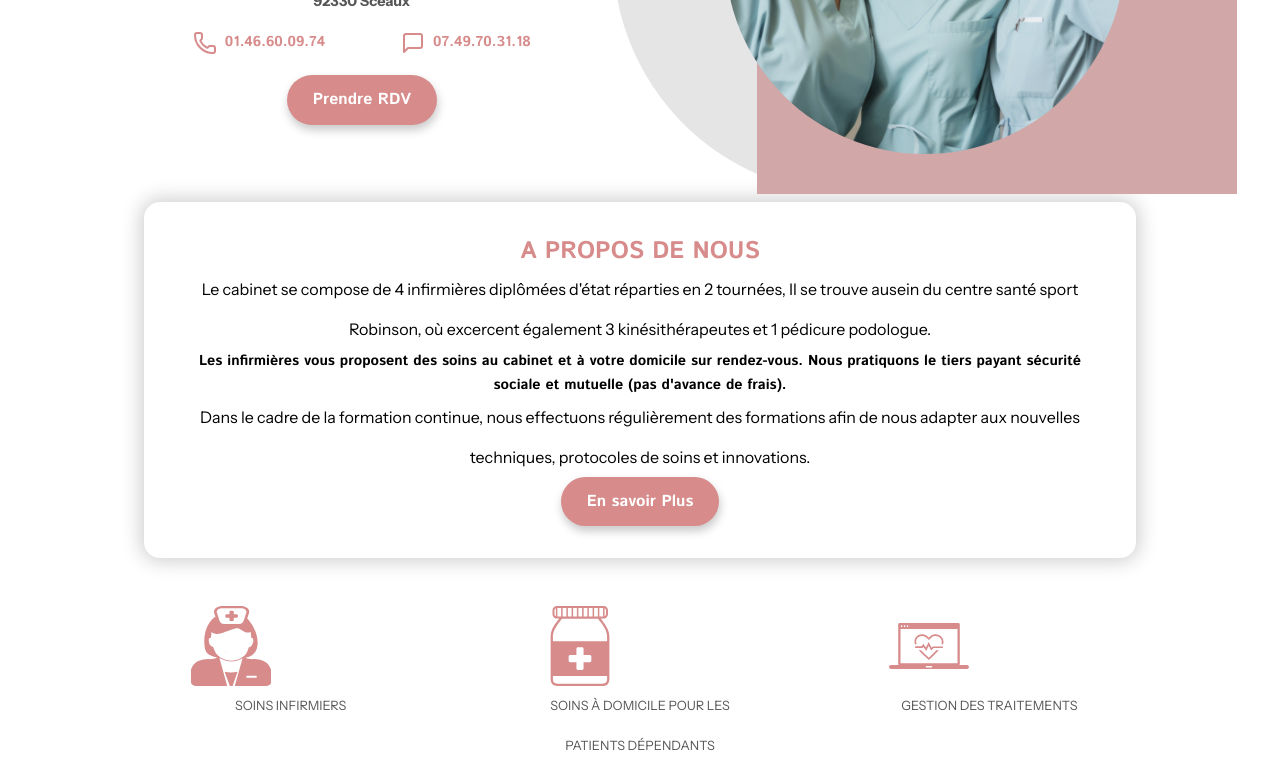
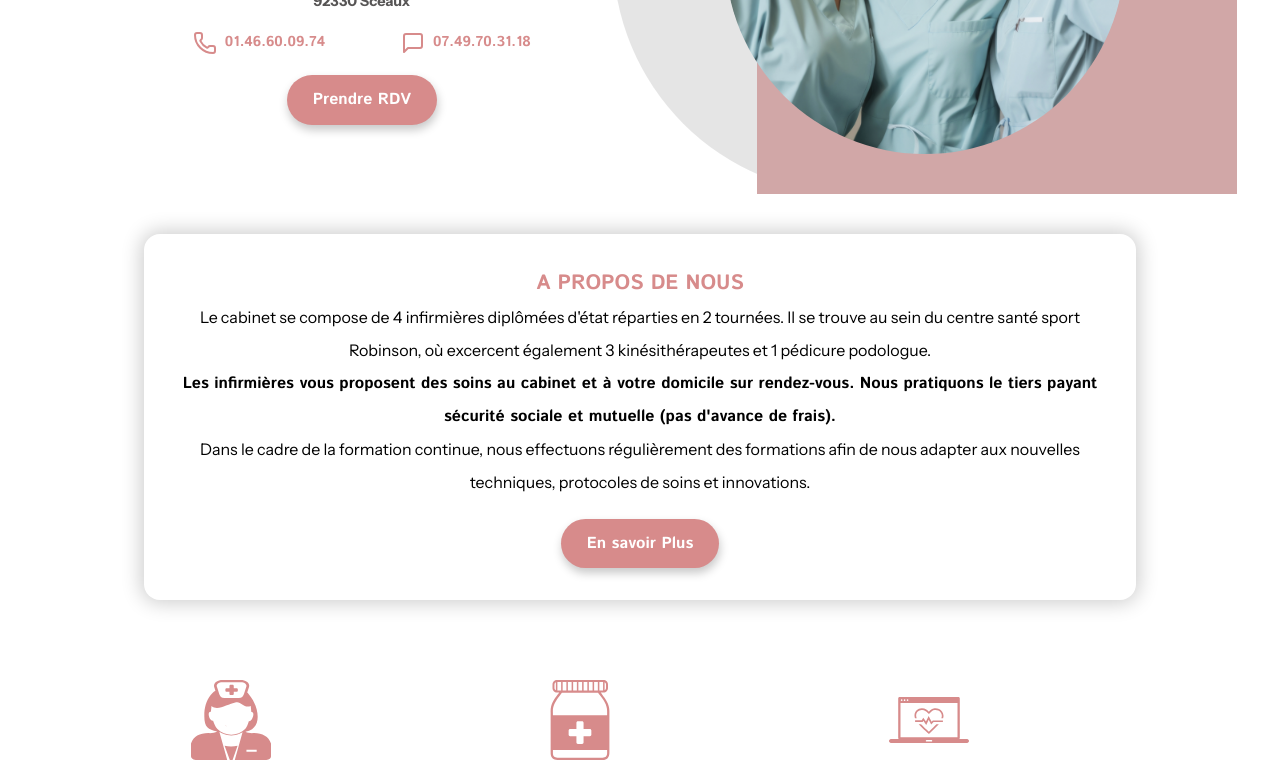
Before and after one commit to Cabinet-Infirmier/cabinet-infirmier-sceaux, a React (Vite) app: page / in a window 1280 px wide. Shown: the part 437-1201 px from the top of the page. Built offline with nearby package versions, Linux system fonts and the light colour scheme.

Commit message:
modify display

```diff
--- a/src/components/squareInfo/SquareInfo.module.css
+++ b/src/components/squareInfo/SquareInfo.module.css
@@ -1,13 +1,33 @@
 .squareInfo {
+  display: flex;
+  justify-content: center;
+  align-items: center;
+  margin: 5em 10px 5em 10px;
+}
+
+.container {
+  display: flex;
+  flex-direction: column;
+  justify-content: center;
+  align-items: center;
   text-align: center;
   max-width: 62rem;
   min-width: 12rem;
   border-radius: 1rem;
   box-shadow: 0px 0px 20px 3px rgba(0, 0, 0, 0.2);
   padding: 2rem;
-  margin: 3rem auto 3rem auto;
 }
 
 .squareInfo h3 {
   color: #d78b8b;
+  font-size: 1.3em;
 }
+
+.squareInfo p,
+strong {
+  line-height: 33px;
+}
+
+.squareInfo button {
+  margin-top: 20px;
+}
--- a/src/components/squareInfo/Squareinfo.jsx
+++ b/src/components/squareInfo/Squareinfo.jsx
@@ -4,24 +4,26 @@ import Button from "../button/Button";
 export default function SquareInfo() {
   return (
     <div className={styles.squareInfo}>
+      <div className={styles.container}>
         <h3>A PROPOS DE NOUS</h3>
         <p>
           Le cabinet se compose de 4 infirmières diplômées d&apos;état réparties
-        en 2 tournées, Il se trouve ausein du centre santé sport Robinson, où
+          en 2 tournées. Il se trouve au sein du centre santé sport Robinson, où
           excercent également 3 kinésithérapeutes et 1 pédicure podologue.
         </p>
 
-      <b>
-        Les infirmières vous proposent des soins au cabinet et à votre domicile
-        sur rendez-vous. Nous pratiquons le tiers payant sécurité sociale et
-        mutuelle (pas d&apos;avance de frais).
-      </b>
+        <strong>
+          Les infirmières vous proposent des soins au cabinet et à votre
+          domicile sur rendez-vous. Nous pratiquons le tiers payant sécurité
+          sociale et mutuelle (pas d&apos;avance de frais).
+        </strong>
         <p>
           Dans le cadre de la formation continue, nous effectuons régulièrement
-        des formations afin de nous adapter aux nouvelles techniques, protocoles
-        de soins et innovations.
+          des formations afin de nous adapter aux nouvelles techniques,
+          protocoles de soins et innovations.
         </p>
         <Button>En savoir Plus</Button>
       </div>
+    </div>
   );
 }
```
Lines whose indentation alone changed are shown as unchanged.
